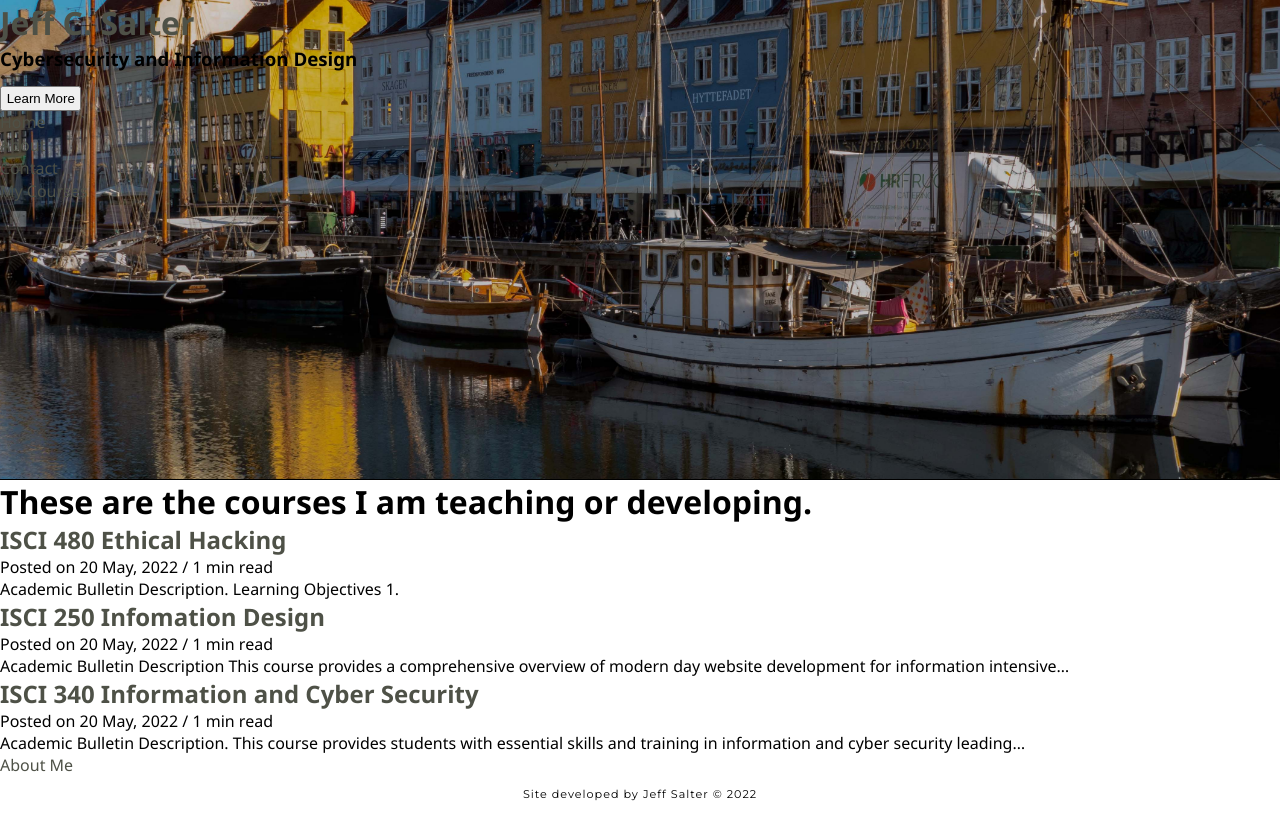
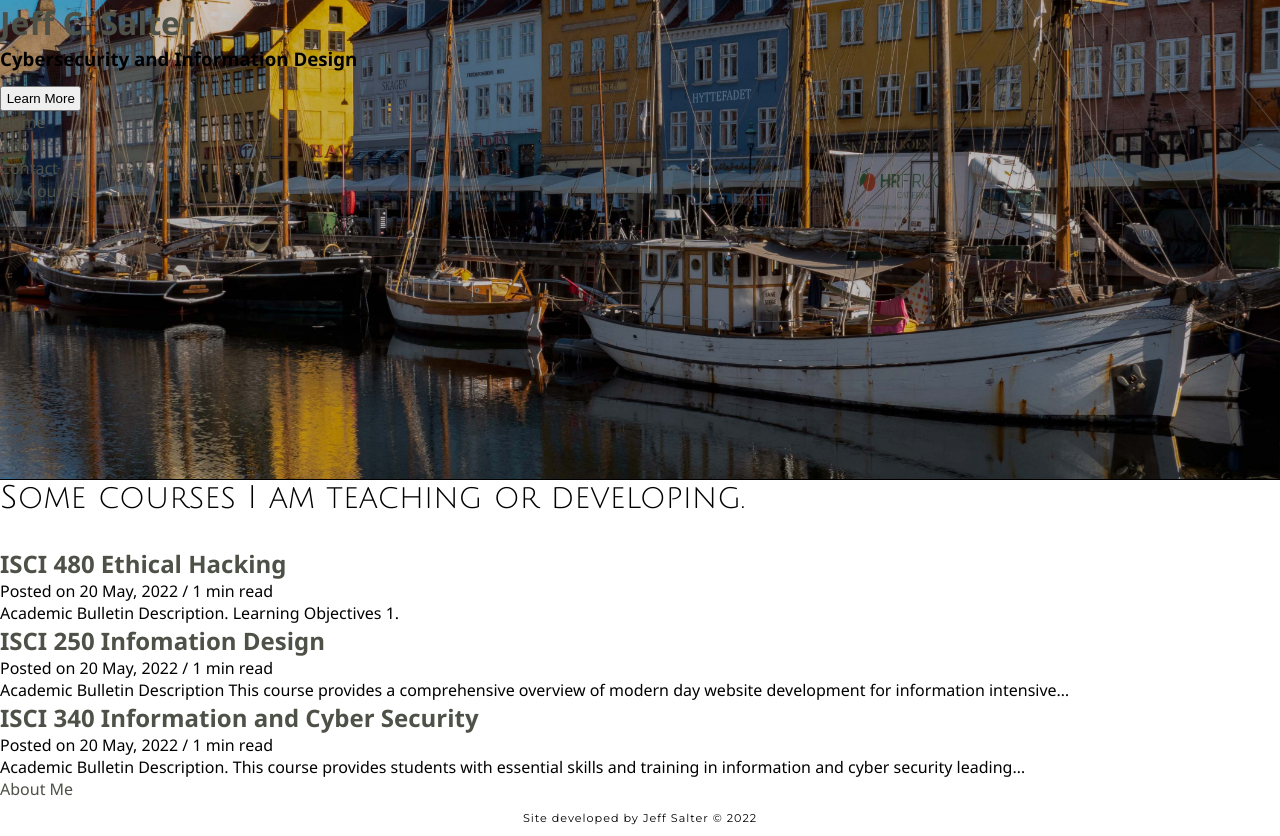
Before and after one commit to Goldfinger63/salter-02, a Gatsby site: page /blog in a window 1280 px wide. Before the commit the page ends 812 px from the top, so only its background shows below. Built offline with nearby package versions, Linux system fonts and the light colour scheme; Gatsby itself is replaced by a stand-in of ours.

Commit message:
css added

```diff
--- /dev/null
+++ b/src/components/blogpost.module.css
@@ -0,0 +1,5 @@
+.sectionTitle {
+    font-weight: 300;
+   font-family: 'Julius Sans One', cursive;
+   font-size: 2.0em;margin-bottom: 1em;
+}
--- a/src/pages/blog.js
+++ b/src/pages/blog.js
@@ -2,7 +2,7 @@
 import * as React from "react"
 import { Link, useStaticQuery, graphql } from 'gatsby'
 import Layout from "../components/layout"
-
+import { sectionTitle } from "../components/blogpost.module.css"
 
 // Step 2: Define your component
 const BlogPage = () => {
@@ -32,7 +32,7 @@ const BlogPage = () => {
     <Layout>
       <main>
         <title>My Courses</title>
-        <h1>These are the courses I am teaching or developing.</h1>
+        <h1 className={sectionTitle}>Some courses I am teaching or developing.</h1>
           <ul>
             {data.allMarkdownRemark.edges.map(edge =>{
               return (
```
